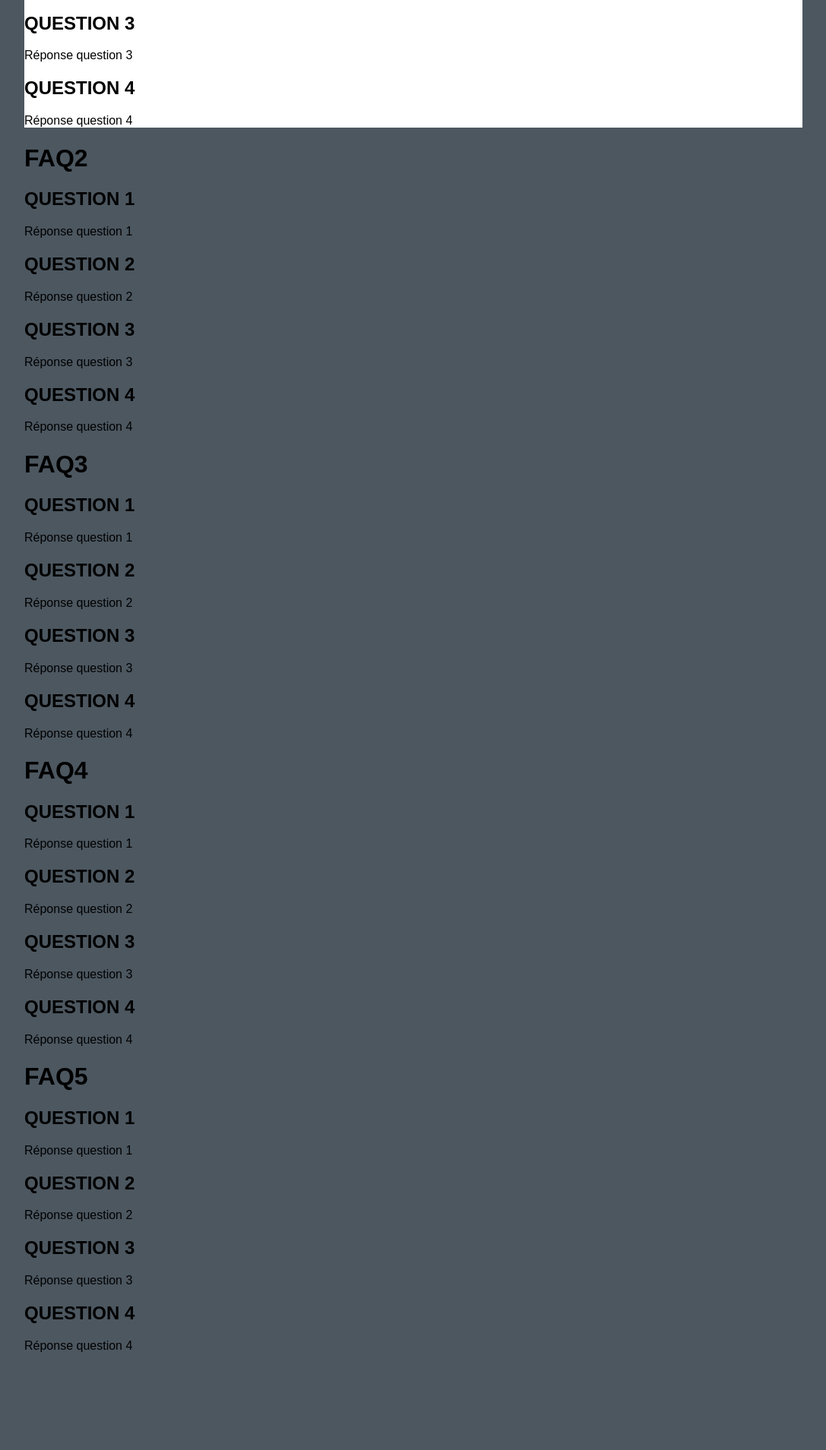
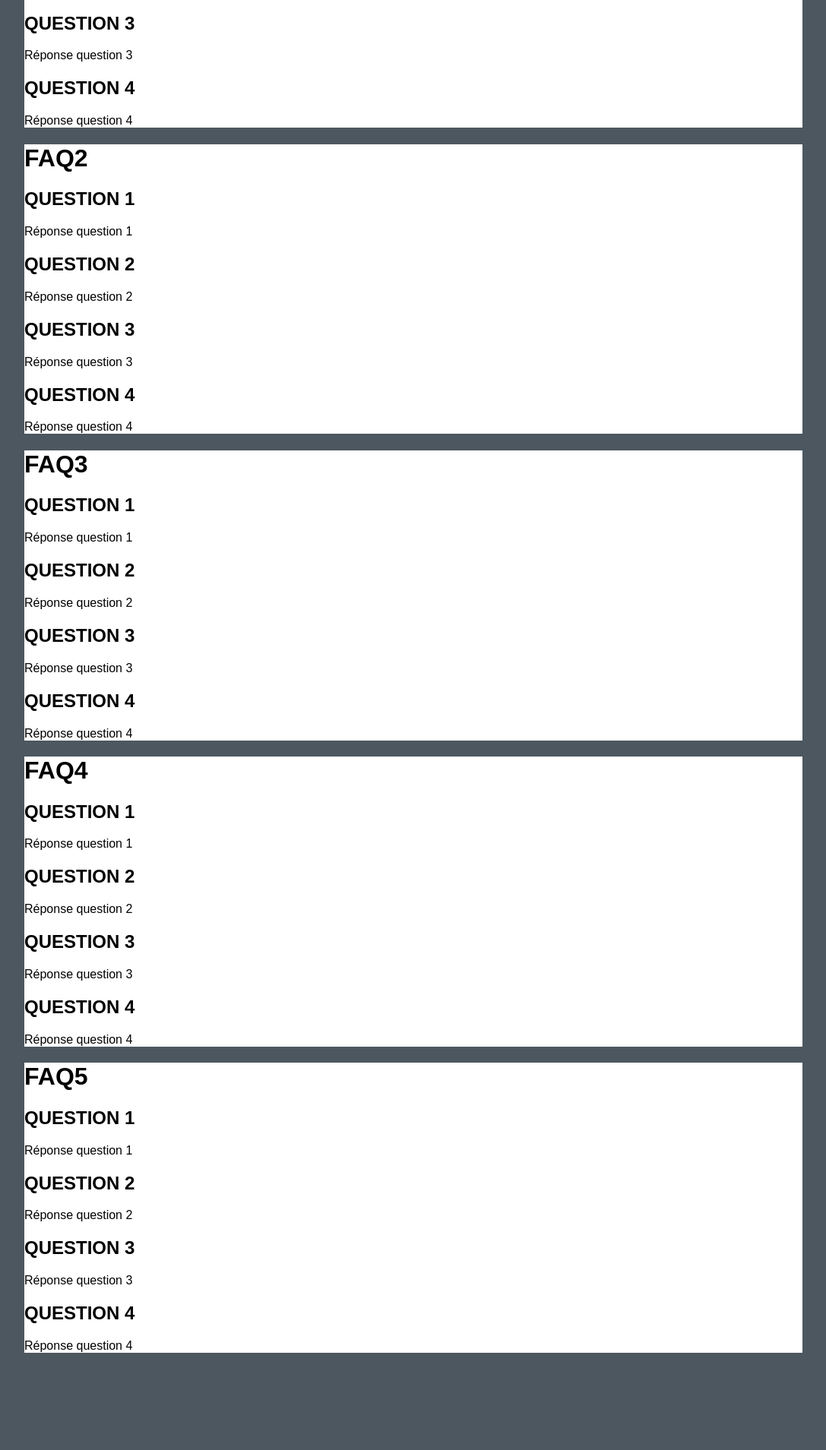
Before and after one commit to Cecile13122/APP-G10C, a PHP site: page /FAQ.html in a window 1280 px wide. Shown: the part 363-2272 px from the top of the page at 76% size, without its empty margins (96-1183 px from the left). Run offline with PHP 8.4, Linux system fonts and the light colour scheme.

Commit message:
Add files via upload

```diff
--- a/FAQ.css
+++ b/FAQ.css
@@ -77,6 +77,7 @@ body {
 }
 
 .faq2{
+	background-color: white;
 }
 
 .titrefaq2{
@@ -96,6 +97,7 @@ body {
 
 
 .faq3{
+	background-color: white;
 }
 
 .titrefaq3{
@@ -114,6 +116,7 @@ body {
 }
 
 .faq4{
+	background-color: white;
 }
 
 .titrefaq4{
@@ -132,6 +135,7 @@ body {
 }
 
 .faq5{
+	background-color: white;
 }
 
 .titrefaq5{
```
